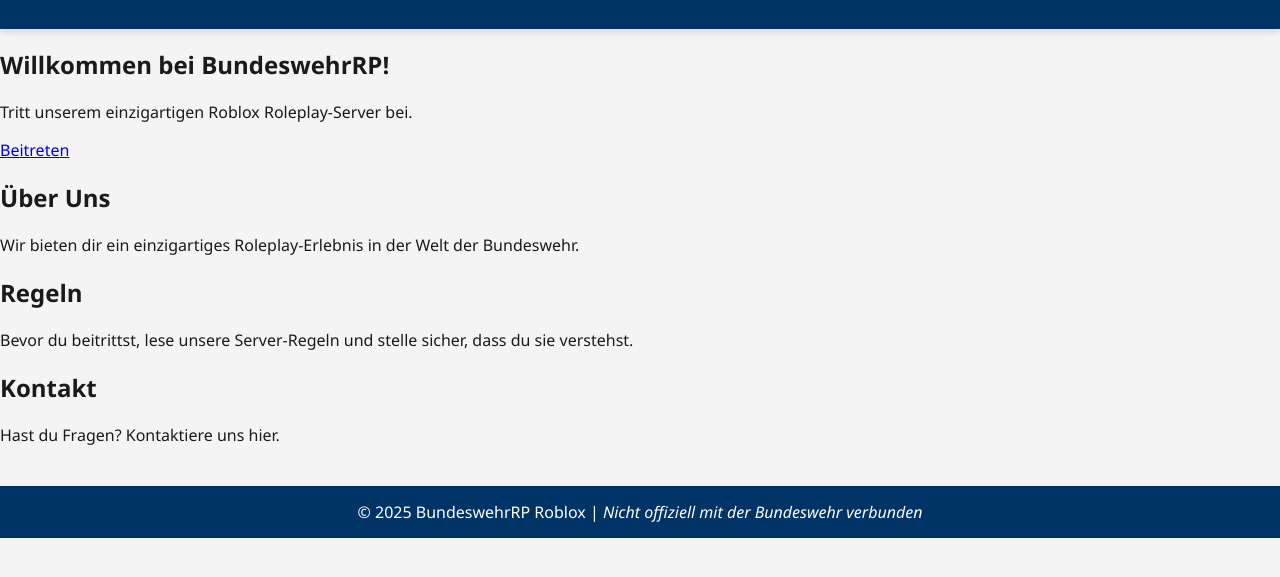
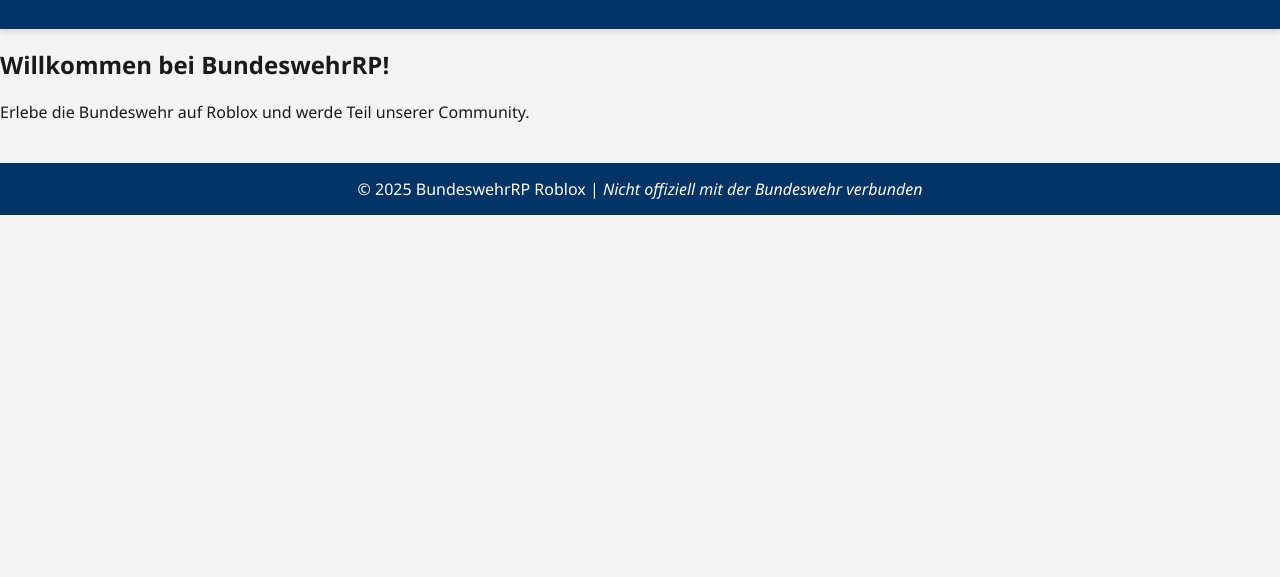
Before and after one commit to MepxDev/bundeswehrrp, a plain HTML site: page home/index.html in a window 1280 px wide. Shown: the part 89-666 px from the top of the page. Drawn offline with Linux system fonts and the light colour scheme; files that its build step writes are made by us from their sources; files whose address does not match are found by name.

Commit message:
Update index.html

```diff
--- a/home/index.html
+++ b/home/index.html
@@ -12,9 +12,9 @@
       <h1 class="logo">BundeswehrRP</h1>
       <nav>
         <ul class="nav-links">
-          <li><a href="#" class="active" data-i18n="home">Startseite</a></li>
+          <li><a href="/home/index.html" data-i18n="home">Startseite</a></li>
           <li><a href="#about" data-i18n="about">Über Uns</a></li>
-          <li><a href="join/" data-i18n="join">Mitmachen</a></li>
+          <li><a href="/join" data-i18n="join">Mitmachen</a></li>
           <li><a href="#rules" data-i18n="rules">Regeln</a></li>
           <li><a href="#contact" data-i18n="contact">Kontakt</a></li>
         </ul>
@@ -28,32 +28,10 @@
     </div>
   </header>
 
-  <section class="hero">
+  <section id="about">
     <div class="container">
-      <h2 data-i18n="hero_title">Willkommen bei BundeswehrRP!</h2>
-      <p data-i18n="hero_text">Tritt unserem einzigartigen Roblox Roleplay-Server bei.</p>
-      <a href="join/" class="btn" data-i18n="join_button">Jetzt Mitmachen</a>
-    </div>
-  </section>
-
-  <section class="about" id="about">
-    <div class="container">
-      <h2 data-i18n="about_title">Über Uns</h2>
-      <p data-i18n="about_text">Wir bieten dir ein einzigartiges Roleplay-Erlebnis in der Welt der Bundeswehr.</p>
-    </div>
-  </section>
-
-  <section class="rules" id="rules">
-    <div class="container">
-      <h2 data-i18n="rules_title">Regeln</h2>
-      <p data-i18n="rules_text">Bevor du beitrittst, lese unsere Server-Regeln und stelle sicher, dass du sie verstehst.</p>
-    </div>
-  </section>
-
-  <section class="contact" id="contact">
-    <div class="container">
-      <h2 data-i18n="contact_title">Kontakt</h2>
-      <p data-i18n="contact_text">Hast du Fragen? Kontaktiere uns hier.</p>
+      <h2 data-i18n="about_title">Willkommen bei BundeswehrRP!</h2>
+      <p data-i18n="about_text">Erlebe die Bundeswehr auf Roblox und werde Teil unserer Community.</p>
     </div>
   </section>
 
```
